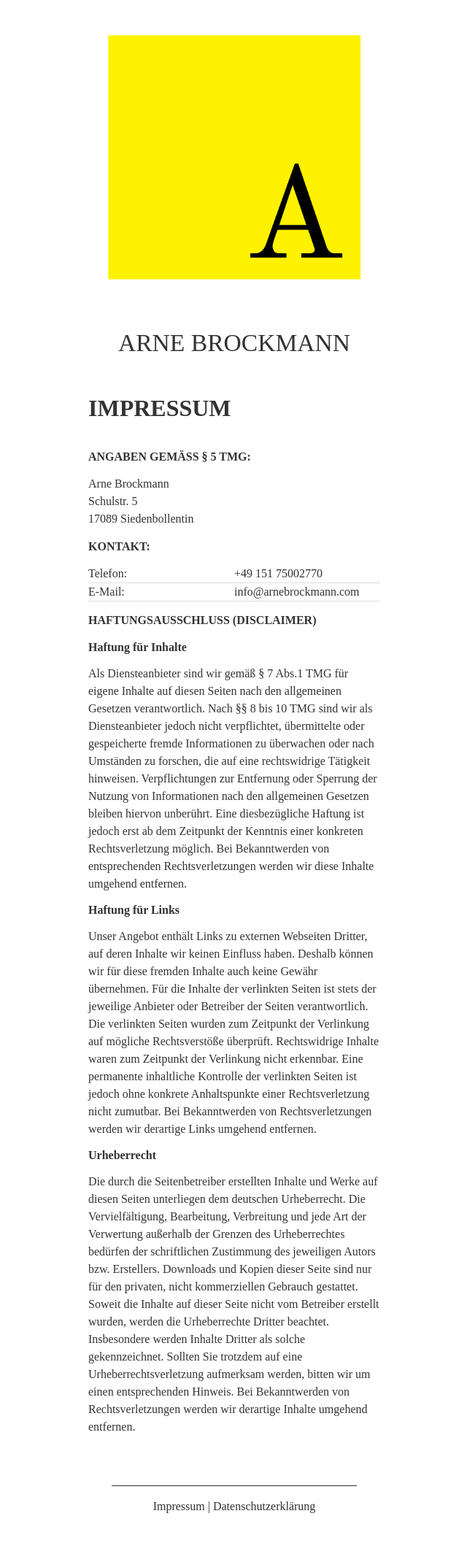
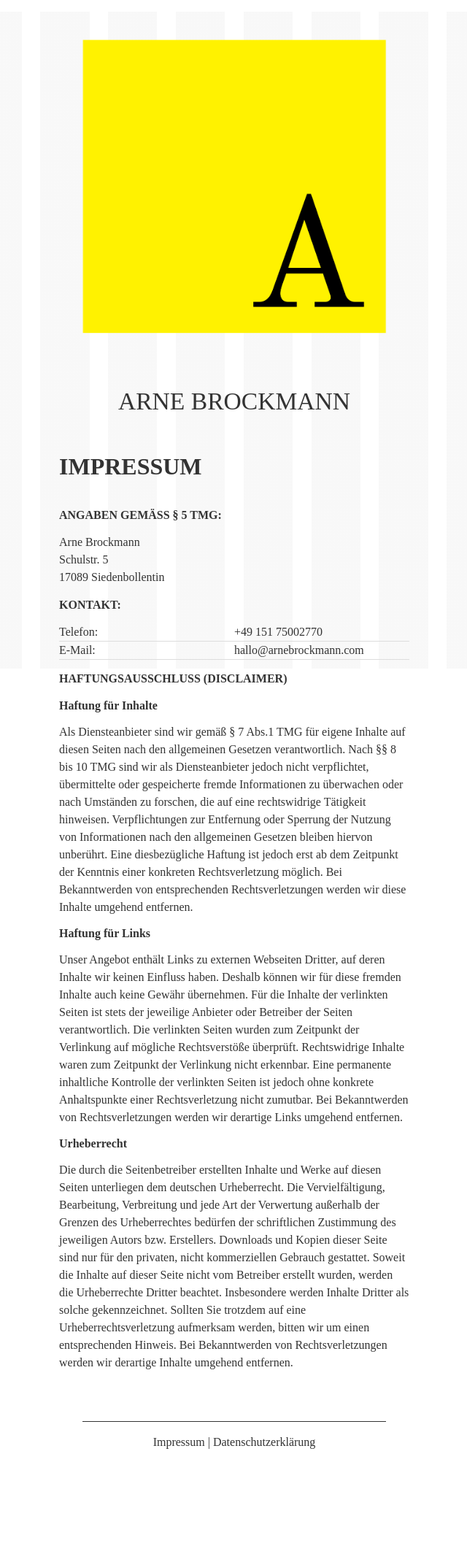
Before and after one commit to abrockmann/abrockmann.github.io, a Jekyll site: the page built from impressum.md, in a window 1280 px wide. Shown: the whole page at 73% size, without its empty margins (319-959 px from the left). Built offline with Jekyll 4.4.1, drawn with Linux system fonts in a browser that asks for light colours; nearby versions of some CDN libraries; after the commit the page ends 2052 px from its top, so only the background shows below that.

Commit message:
more responsiveness

```diff
--- a/_sass/1-tools/base/_grid-settings.scss
+++ b/_sass/1-tools/base/_grid-settings.scss
@@ -13,6 +13,6 @@
 $large-screen: 900px;
 
 $small-screen-down: new-breakpoint(max-width $small-screen 2);
-$medium-screen-down: new-breakpoint(max-width $medium-screen 6);
-$medium-screen-up: new-breakpoint(min-width $medium-screen 6);
-$large-screen-up: new-breakpoint(min-width $large-screen 8);
+$medium-screen-down: new-breakpoint(max-width $medium-screen 4);
+$medium-screen-up: new-breakpoint(min-width $medium-screen 8);
+$large-screen-up: new-breakpoint(min-width $large-screen 12);
--- a/_sass/1-tools/neat/settings/_visual-grid.scss
+++ b/_sass/1-tools/neat/settings/_visual-grid.scss
@@ -4,7 +4,7 @@
 ///
 /// @type Bool
 
-$visual-grid: false !default;
+$visual-grid: true !default;
 
 /// Sets the visual grid color. Set with `!global` flag.
 ///
--- a/_sass/2-modules/_layout.scss
+++ b/_sass/2-modules/_layout.scss
@@ -1,5 +1,9 @@
 body {
   	padding: 1em;
+
+  	@include media ($small-screen-down) {
+			padding: 0;
+		}
 }
 
 main {
@@ -13,7 +17,15 @@
 	@include row();
 	.outer-container {
 		@include outer-container;
-		width: 400px;
+		width: 30em;
+
+		@include media ($medium-screen-down) {
+			width: 25em;
+			}
+
+		@include media ($small-screen-down) {
+			width: 20em;
+		}
 	}
 }
 
--- a/impressum.md
+++ b/impressum.md
@@ -14,7 +14,7 @@
 <td>Telefon:</td>
 <td>+49 151 75002770</td></tr>
 <tr><td>E-Mail:</td>
-<td>info@arnebrockmann.com</td>
+<td>hallo@arnebrockmann.com</td>
 </tr></table>
 
 <h3>Haftungsausschluss (Disclaimer)</h3>
```
